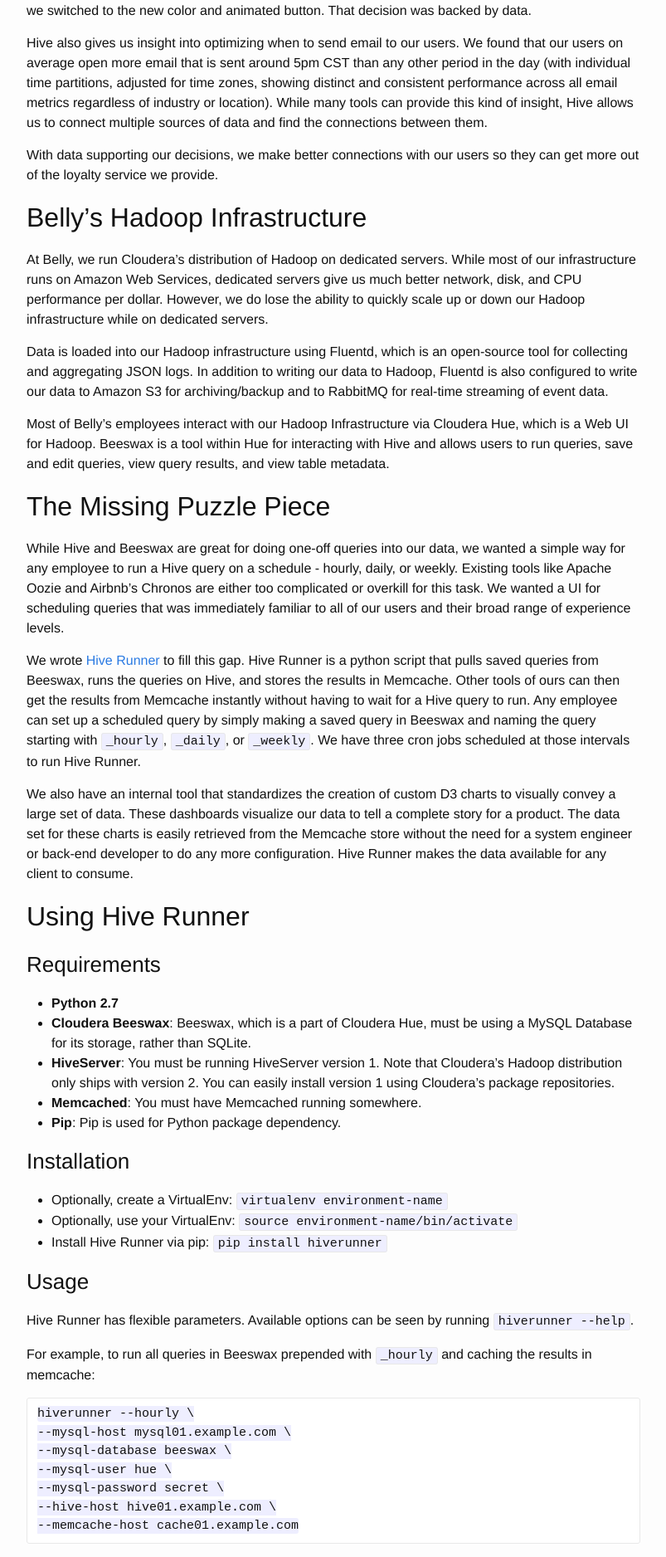
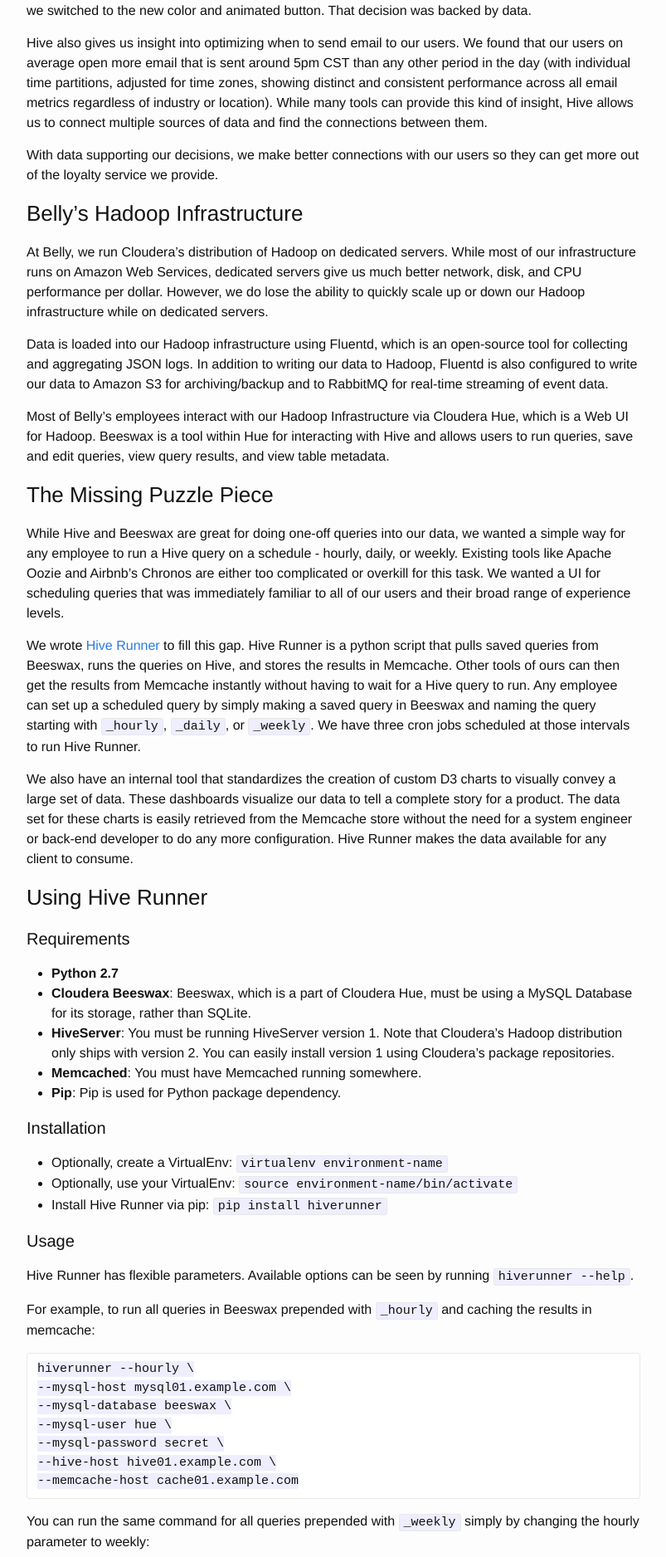
Before and after one commit to kevinreedy/kevinreedy.net, a Jekyll site: the page built from _posts/2013-08-28-introducing-hive-runner.html.markdown, in a window 1280 px wide. Shown: the part 604-2480 px from the top of the page at 83% size, without its empty margins (238-1041 px from the left). Built offline with Jekyll 4.4.1, drawn with Linux system fonts in a browser that asks for light colours.

```diff
--- a/_posts/2013-08-28-introducing-hive-runner.html.markdown
+++ b/_posts/2013-08-28-introducing-hive-runner.html.markdown
@@ -1,6 +1,6 @@
 ---
 layout: post
-title: Introducing Hive Runner
+title: "Introducing Hive Runner"
 date: 2013-08-28 11:34 CDT
 ---
 
@@ -18,7 +18,7 @@ Hive also gives us insight into optimizing when to send email to our users. We f
 
 With data supporting our decisions, we make better connections with our users so they can get more out of the loyalty service we provide.
 
-## Belly's Hadoop Infrastructure
+### Belly's Hadoop Infrastructure
 
 At Belly, we run Cloudera's distribution of Hadoop on dedicated servers. While most of our infrastructure runs on Amazon Web Services, dedicated servers give us much better network, disk, and CPU performance per dollar. However, we do lose the ability to quickly scale up or down our Hadoop infrastructure while on dedicated servers.
 
@@ -26,7 +26,7 @@ Data is loaded into our Hadoop infrastructure using Fluentd, which is an open-so
 
 Most of Belly's employees interact with our Hadoop Infrastructure via Cloudera Hue, which is a Web UI for Hadoop. Beeswax is a tool within Hue for interacting with Hive and allows users to run queries, save and edit queries, view query results, and view table metadata.
 
-## The Missing Puzzle Piece
+### The Missing Puzzle Piece
 
 While Hive and Beeswax are great for doing one-off queries into our data, we wanted a simple way for any employee to run a Hive query on a schedule - hourly, daily, or weekly. Existing tools like Apache Oozie and Airbnb's Chronos are either too complicated or overkill for this task. We wanted a UI for scheduling queries that was immediately familiar to all of our users and their broad range of experience levels.
 
@@ -34,9 +34,9 @@ We wrote [Hive Runner](https://github.com/bellycard/hiverunner) to fill this gap
 
 We also have an internal tool that standardizes the creation of custom D3 charts to visually convey a large set of data. These dashboards visualize our data to tell a complete story for a product. The data set for these charts is easily retrieved from the Memcache store without the need for a system engineer or back-end developer to do any more configuration. Hive Runner makes the data available for any client to consume.
 
-## Using Hive Runner
+### Using Hive Runner
 
-### Requirements
+#### Requirements
 
 * **Python 2.7**
 * **Cloudera Beeswax**: Beeswax, which is a part of Cloudera Hue, must be using a MySQL Database for its storage, rather than SQLite.
@@ -44,13 +44,13 @@ We also have an internal tool that standardizes the creation of custom D3 charts
 * **Memcached**: You must have Memcached running somewhere.
 * **Pip**: Pip is used for Python package dependency.
 
-### Installation
+#### Installation
 
 * Optionally, create a VirtualEnv: `virtualenv environment-name`
 * Optionally, use your VirtualEnv: `source environment-name/bin/activate`
 * Install Hive Runner via pip: `pip install hiverunner`
 
-### Usage
+#### Usage
 
 Hive Runner has flexible parameters. Available options can be seen by running `hiverunner --help`.
 
@@ -96,7 +96,7 @@ This format makes it easy to schedule cron jobs.
 
 Hive Runner is open source software and available at [GitHub](https://github.com/bellycard/hiverunner). Bug reports, feature requests, and contributions are welcome!
 
-## Further Reading
+### Further Reading
 
 * [Hive](http://hive.apache.org/)
 * [Hadopp](http://hadoop.apache.org/)
```
Also changed, not shown: _posts/2013-11-01-just-another-monday.markdown (+6 -6 lines).
